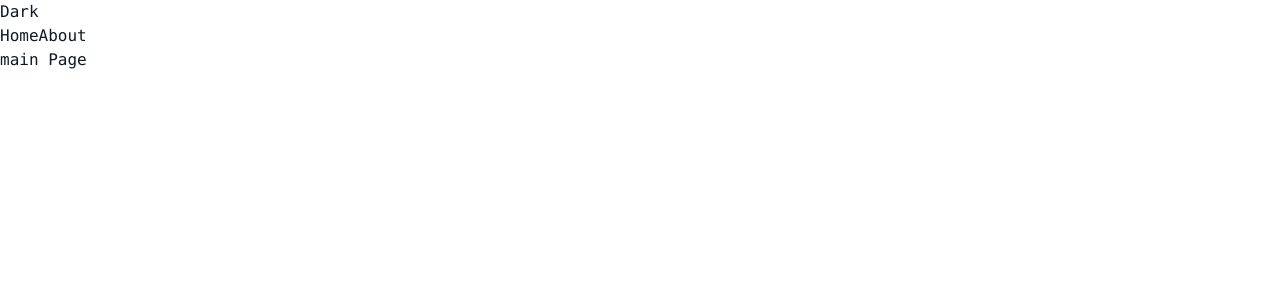
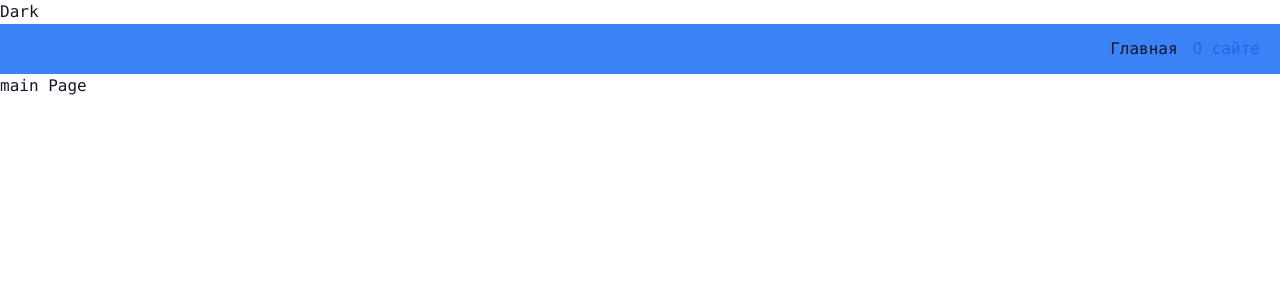
Before and after one commit to AlexnFokin/docapireact, a React app in the folder frontend/: page / in a window 1280 px wide. Shown: the top 300 px of the page. Built offline with nearby package versions, Linux system fonts and the light colour scheme.

Commit message:
added applink component

```diff
--- a/frontend/public/index.html
+++ b/frontend/public/index.html
@@ -1 +1,10 @@
+<!DOCTYPE html>
+<html lang="ru" class="h-full">
+<head>
+  <meta charset="UTF-8">
+  <meta name="viewport" content="width=device-width, initial-scale=1.0">
+  <title>My Tasks</title>
+</head>
+<body>
 <div id="root"></div>
+</body>
--- a/frontend/src/app/styles/themes/dark.scss
+++ b/frontend/src/app/styles/themes/dark.scss
@@ -2,6 +2,10 @@
     --primary-color: #3b82f6;
     --secondary-color: #8b5cf6;
 
+    --inverted-primary-color: #2563eb;
+    --inverted-secondary-color: #7c3aed;
+
+    --inverted-bg-color: #2563eb;
     --bg-primary: #1f2937;
     --bg-secondary: #374151;
 
--- a/frontend/src/app/styles/themes/light.scss
+++ b/frontend/src/app/styles/themes/light.scss
@@ -1,6 +1,11 @@
 .app.light {
     --primary-color: #2563eb;
     --secondary-color: #7c3aed;
+
+    --inerted-primary-color: #3b82f6;
+    --inverted-secondary-color: #8b5cf6;
+
+    --inverted-bg-color: #3b82f6;
 
     --bg-primary: #ffffff;
     --bg-secondary: #f3f4f6;
--- a/frontend/src/app/styles/variables/global.scss
+++ b/frontend/src/app/styles/variables/global.scss
@@ -12,4 +12,6 @@
 
 
     --font-l: normal 400 var(--font-size-l)/var(--font-line-l) var(--font-family-main);
+
+    --navbar-height: 50px;
 }
--- a/frontend/src/shared/lib/classNames.ts
+++ b/frontend/src/shared/lib/classNames.ts
@@ -1,9 +1,9 @@
 type Mods =  Record<string, boolean | string>
 
-export function classNames(cls: string, mods: Mods, additional: string[]): string {
+export function classNames(cls: string, mods?: Mods, additional?: string[]): string {
     return [
         cls,
-        ...additional,
+        ...additional.filter(Boolean),
         ...Object.entries(mods)
             .filter(([className, value]) => Boolean(value))
             .map(([className]) =>  className)
--- /dev/null
+++ b/frontend/src/shared/ui/AppLink/AppLink.module.scss
@@ -0,0 +1,11 @@
+.AppLink {
+    color: var(--primary-color);
+}
+
+.primary {
+    color: var(--primary-color);
+}
+
+.secondary {
+    color: var(--inverted-primary-color);
+}
--- /dev/null
+++ b/frontend/src/shared/ui/AppLink/AppLink.tsx
@@ -0,0 +1,36 @@
+import { classNames } from "shared/lib/classNames"
+import * as cls from './AppLink.module.scss'
+import { FC } from "react"
+import { Link, LinkProps } from "react-router-dom"
+
+export enum AppLinkTheme {
+    PRIMARY = 'primary',
+    SECONDARY = 'secondary'
+}
+
+interface AppLinkProps extends LinkProps {
+    className?: string
+    theme?: AppLinkTheme
+}
+
+export const AppLink: FC<AppLinkProps> = (props) => {
+
+    const {
+        to,
+        className,
+        children,
+        theme = AppLinkTheme.PRIMARY,
+        ...otherProps
+    } = props;
+
+    return (
+        <Link
+            to={to}
+            className={classNames(cls.AppLink, {}, [className, cls[theme]])}
+
+            {...otherProps}
+            >
+                    {children}
+        </Link>
+    )
+}
--- a/frontend/src/widgets/Navbar/ui/Navbar.module.scss
+++ b/frontend/src/widgets/Navbar/ui/Navbar.module.scss
@@ -0,0 +1,16 @@
+.navbar {
+    width: 100%;
+    height: var(--navbar-height);
+    background: var(--inverted-bg-color);
+    display: flex;
+    align-items: center;
+    padding: 20px;
+}
+
+.links {
+    margin-left: auto;
+}
+
+.mainLink {
+    margin-right: 15px;
+}
--- a/frontend/src/widgets/Navbar/ui/Navbar.tsx
+++ b/frontend/src/widgets/Navbar/ui/Navbar.tsx
@@ -1,13 +1,25 @@
-import { Link } from 'react-router-dom'
-import * as classes from './Navbar.module.scss'
-
-export const Navbar = () => {
-return (
-    <div>
+import * as cls from "./Navbar.module.scss";
+import { classNames } from "shared/lib/classNames";
+import { AppLink, AppLinkTheme } from "shared/ui/AppLink/AppLink";
 
 
-         <Link to={'/'}>Home</Link>
-            <Link to={'/about'}>About</Link>
-    </div>
-)
+
+interface NavbarProps {
+    className?: string
 }
+
+export const Navbar = ({className}: NavbarProps) => {
+
+  return (
+    <div className={classNames (cls.navbar, {}, [className])}>
+            <div className={cls.links}>
+                <AppLink theme={AppLinkTheme.SECONDARY} to={'/'} className={cls.mainLink}>
+                    Главная
+                </AppLink>
+                <AppLink theme={AppLinkTheme.PRIMARY} to={'/about'}>
+                    О сайте
+                </AppLink>
+            </div>
+        </div>
+  );
+};
```
